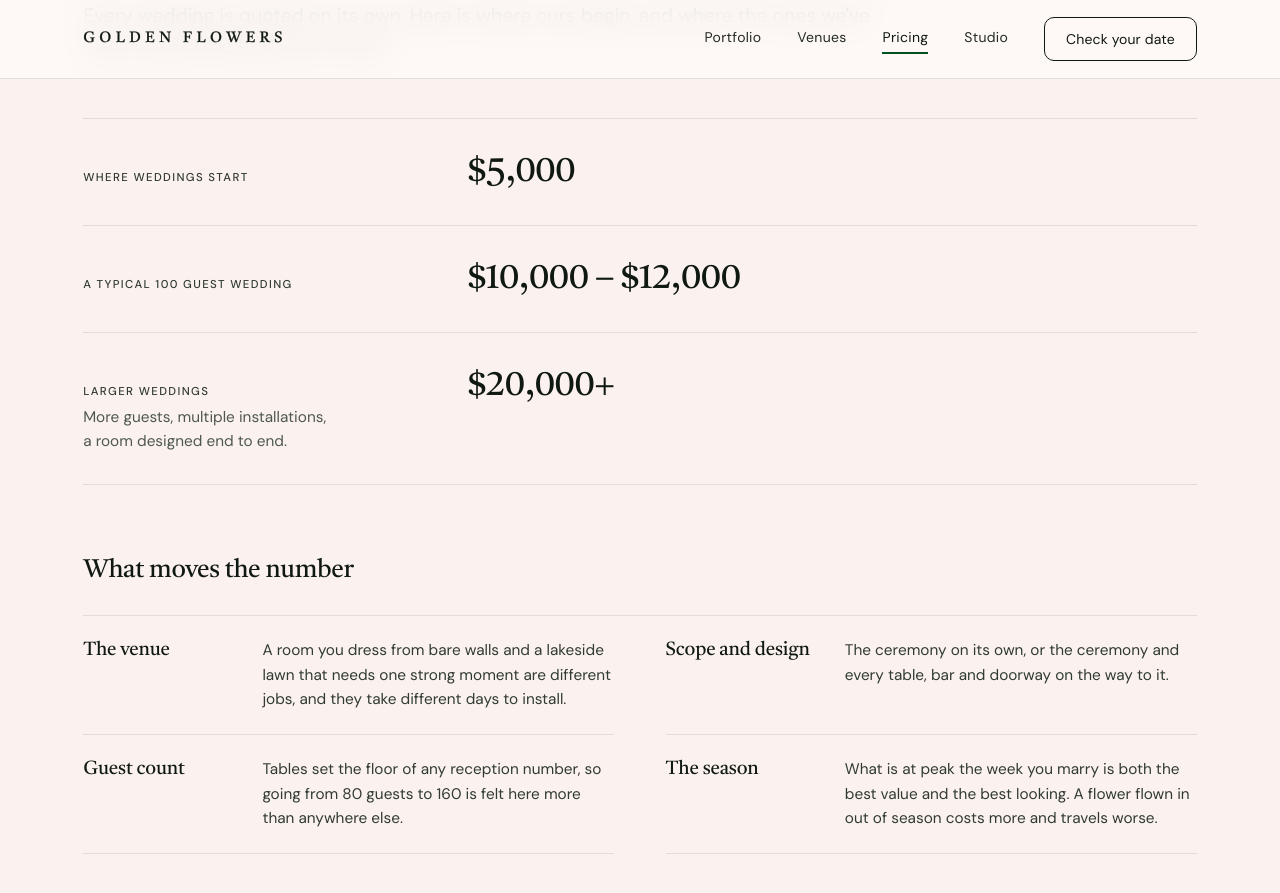
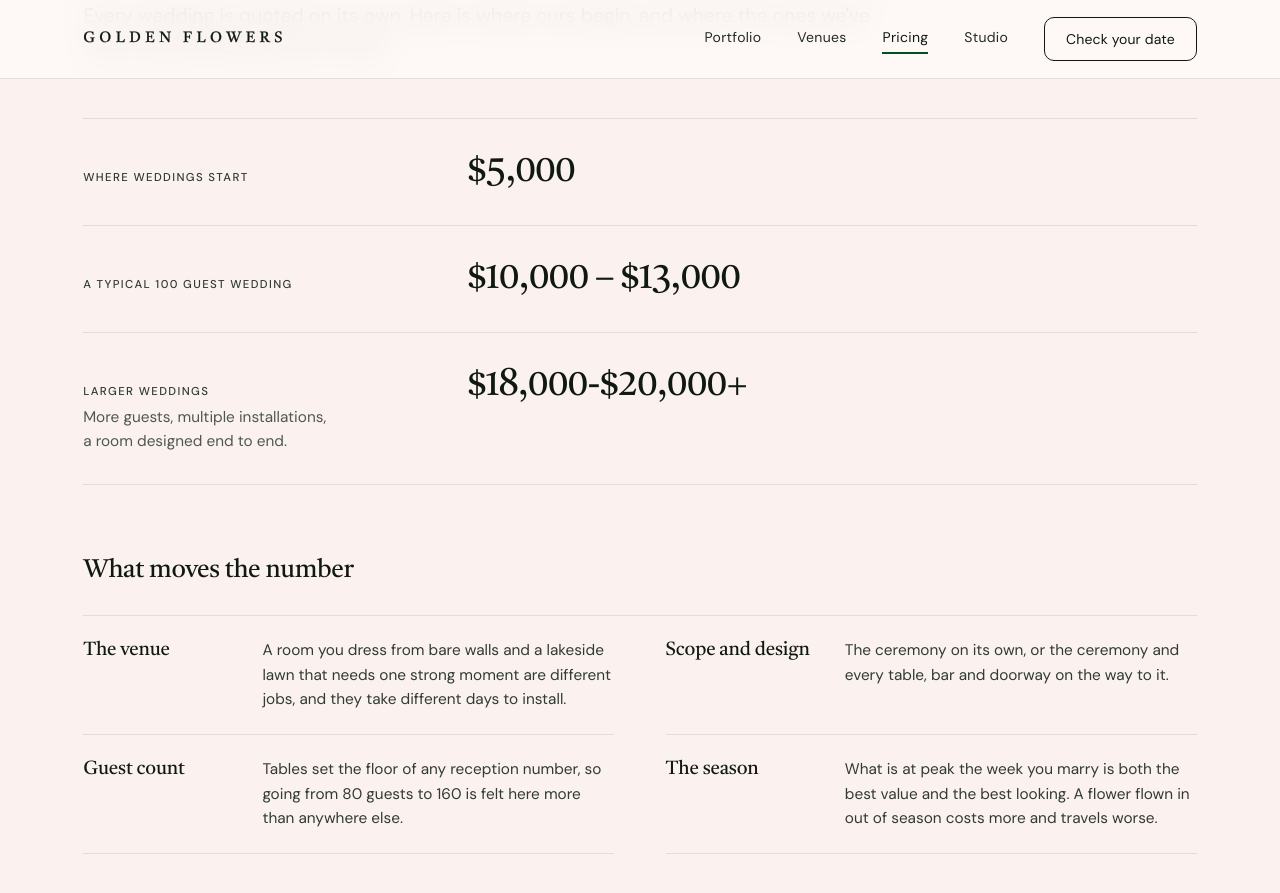
Before and after one commit to jshplhm/goldenflowers, a Jekyll site: the page built from weddings/index.md, in a window 1280 px wide and 900 px high, scrolled down 1462 px. Shown: the top 893 px of the window. Built offline with Jekyll 4.4.1, drawn with Linux system fonts in a browser that asks for light colours.

Commit message:
Update site copy in _data/weddings.yml via inline editor

```diff
--- a/_data/weddings.yml
+++ b/_data/weddings.yml
@@ -168,10 +168,10 @@ pricing:
       amount: "$5,000"
       caption: ""
     - label: A typical 100 guest wedding
-      amount: "$10,000 – $12,000"
+      amount: "$10,000 – $13,000"
       caption: ""
     - label: Larger weddings
-      amount: "$20,000+"
+      amount: "$18,000-$20,000+"
       caption: More guests, multiple installations, a room designed end to end.
     # Four things, because four is what a couple can hold. Each one is a lever
     # they actually control, so the list doubles as the agenda for the
```
